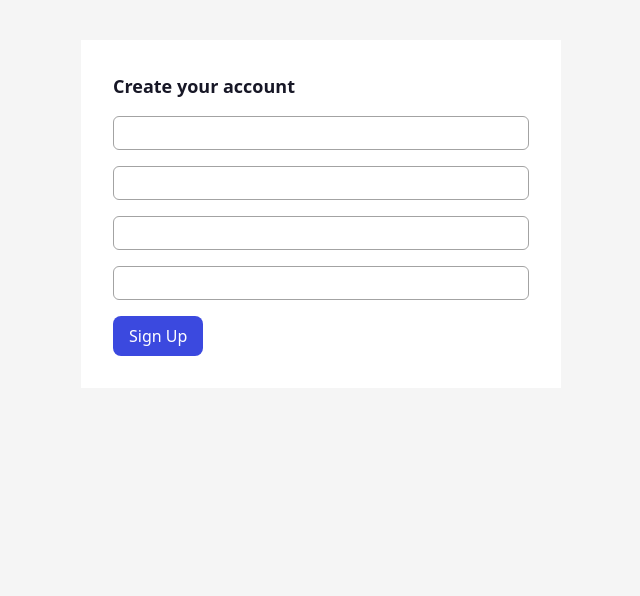
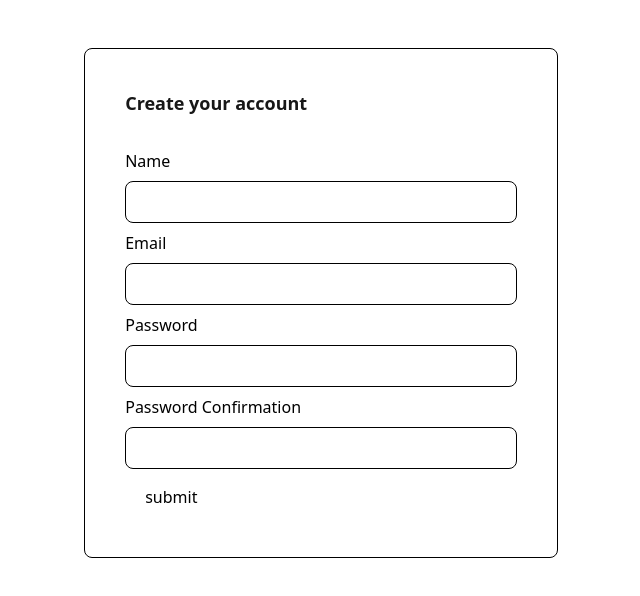
Before and after one commit to leonardomp22000/dev-to-react, a Next.js app: page /CreateUserForm in a window 1280 px wide. Shown: the top 596 px of the page, without its empty margins (319-959 px from the left). Built offline with nearby package versions, Linux system fonts and the light colour scheme.

Commit message:
feat: User registration already. Pendding validations

```diff
--- a/api.js
+++ b/api.js
@@ -14,7 +14,6 @@ export async function registration(name, email, password) {
         })
     })
     const json = await response.json()
-    const isSucces = json.success
-    return isSucces
+    return json.success
 }
 // https://apidevto.onrender.com/users
--- a/components/MainContent.jsx
+++ b/components/MainContent.jsx
@@ -1,4 +1,5 @@
 import { Advertisement } from "@/components/Advertisement";
+
 export function MainContent() {
   return (
     <section>
@@ -51,6 +52,8 @@ export function MainContent() {
             >
               Check out the prompt
             </a>
+
+
           </div>
         </div>
       </article>
--- a/pages/CreateAccount.jsx
+++ b/pages/CreateAccount.jsx
@@ -7,6 +7,7 @@ import {
   Google,
 } from "@/components/SVGS";
 import { useState } from "react";
+import Link from "next/link";
 export default function CreateAccount() {
   const singUpOptions = [
     { icon: Apple(), text: "Sign up with Apple" },
@@ -15,13 +16,9 @@ export default function CreateAccount() {
     { icon: GitHub(), text: "Sign up with GitHub" },
     { icon: Google(), text: "Sign up with Google" },
     { icon: "💬", text: "Sign up with Twitter (X)" },
-    { icon: Email(), text: "Sign up with Email" },
   ];
   const [logInShow, setLogInShow] = useState(false);
 
-  function handleShowHideRegistration() {
-    setLogInShow(!logInShow);
-  }
   return (
     <main className="min-h-screen  bg-[#FFFFFF]">
       <div className="flex justify-center content-start">
@@ -49,8 +46,15 @@ export default function CreateAccount() {
                   {option.text}
                 </span>
               </div>
+
             );
           })}
+          <div className="cursor-pointer p-4 flex m-2 w-full border  border-[#D4D4D4] rounded-lg text-[Helvetica] font-normal text-sm hover:bg-[#F5F5F5]">
+            {Email()}
+            <Link className="flex justify-center items-center w-full" href="/CreateUserForm">
+              Sign Up with email
+            </Link>
+          </div>
           <div className="flex justify-center w-full my-5 border-b pb-5 border-[#E5E5E5]">
             <p className="  text-[#828481] w-4/5 text-center  italic">
               By signing up, you are agreeing to our{" "}
@@ -70,49 +74,10 @@ export default function CreateAccount() {
 
           <p className="mb-16 text-[#242B32]">
             Already have an account?{" "}
-            <a
-              className=" text-[#3B49DF]"
-              href="#Registration"
-              onClick={handleShowHideRegistration}
-            >
+            <a className=" text-[#3B49DF]" href="#Registration">
               Log In
             </a>
           </p>
-          <section className="w-full">
-            {" "}
-
-              <div className="w-full mb-16 ">
-                <form className="flex flex-col w-full" action="">
-                  <div>
-                    <p>Email</p>
-                    <input
-                      className=" border  border-[#D4D4D4] rounded-lg w-full p-2"
-                      type="email"
-                    />
-                  </div>
-                  <div>
-                    <p>Password</p>
-                    <input
-                      className=" border  border-[#D4D4D4] rounded-lg w-full p-2"
-                      type="text"
-                    />
-                  </div>
-                  <div className="flex justify-between">
-                  <span><input type="checkbox" /> Remember me </span>
-
-                    <a className="text-[#415AE3] flex flex-end] " href="">Forgot Password?</a>
-                  </div>
-
-                  <button className="w-full bg-[#3B49DF] hover:bg-[#2F3AB2] p-4 rounded-lg my-6 text-[#F9CCD2]">
-                        Log In
-                  </button>
-                </form>
-                <p>
-
-                </p>
-              </div>
-
-          </section>
         </div>
       </div>
     </main>
--- a/pages/CreateUserForm.jsx
+++ b/pages/CreateUserForm.jsx
@@ -1,124 +1,105 @@
+import { useForm } from "react-hook-form";
 import { registration } from "@/api";
-import { useForm } from "react-hook-form";
-import { Toaster } from "sonner";
-import { toast } from "sonner";
-import { clsx } from "clsx";
+
 
 export default function CreateUserForm() {
-  const {
-    handleSubmit,
-    register,
-    formState: { errors },
-    setError,
-  } = useForm();
+  const { register, handleSubmit } = useForm();
+  async function onSubmit(data) {
 
-  async function onSend(data) {
-    console.log("Entra en la funcion");
-    console.log(data);
     try {
-      console.log(data);
-      const response = await registration(data);
-      if (response === true) {
-        toast.success("Usuario creado");
-        console.log("Success");
-      } else {
-        console.log("Algo paso");
-      }
-    } catch (error) {
-      toast.error("Error al crear usuario");
-      console.error("Login error", error);
-    }
+      const response = await registration(data.name, data.email, data.password);
+
+      if (response) {
+        // Apartados para sonner
+        console.log("Registrado correctamente");
+      }else{
+        // Apartado para sonner
+        console.log("Las credenciales ya estan en uso")
       }
 
+    } catch (error) {
+      console.error("Error al registrar: ", error)
+    }
+
+  }
   return (
-    <main className="flex justify-center p-10 w-full  ">
-
-      <section className="p-8 bg-white w-2/5">
-        <h1 className="text-[Helvetica], text-lg font-semibold text-[#171726] mb-4">
+    <main className="bg-white min-h-screen p-12 ">
+      <section className="flex justify-center">
+        <div className=" p-10 border border-[color:var(--border-color)] w-2/5 rounded-lg">
+          <h1 className="text-[Helvetica] font-bold mb-8 text-lg text-[#171717]">
             Create your account
           </h1>
-
-        <form onSubmit={handleSubmit(onSend)} action="">
-          <div className="flex flex-col w-full my-4">
-            {/* <label  htmlFor="name">
-              Nombre <span className="text-red-600 text-xs">*</span>{" "}
-            </label>
-            */}
+          <form
+            onSubmit={handleSubmit(onSubmit)}
+            className="flex flex-col gap-2"
+          >
+            <div className="flex flex-col gap-2">
+              <label htmlFor="name">Name</label>
               <input
-              className="font-Helvetica text-base rounded-md px-4 border border-[#A3A3A3] focus:border-2 focus:border-[#0000FF] focus:outline-none p-1"
-              type="text "
-
+                className="w-full p-2 border border-[color:var(--border-color-input)] rounded-lg"
+                type="text"
                 {...register("name", {
                   required: {
                     value: true,
-                  message: "Nombre de usuario requerido",
+                    message: "El campo es requerido",
                   },
                 })}
               />
             </div>
 
-          <div className="flex flex-col w-full my-4">
-            {/* <label className="" htmlFor="email">
-              Email <span className="text-red-600 text-xs">*</span>
-            </label>*/}
-
+            <div className="flex flex-col gap-2">
+              <label htmlFor="email">Email</label>
               <input
-              className="font-Helvetica text-base rounded-md px-4 border border-[#A3A3A3] focus:border-2 focus:border-[#0000FF] focus:outline-none p-1"
-              type="text "
-              id="email"
+                className="w-full p-2 border border-[color:var(--border-color-input)] rounded-lg"
+                type="email"
                 {...register("email", {
                   required: {
                     value: true,
-                  message: "email requerido",
-                },
-              })}
-            />
-          </div>
-          <div className="flex flex-col w-full my-4">
-            {/*  <label className="" htmlFor="password">
-              Password <span className="text-red-600 text-xs">*</span>
-            </label>*/}
-
-            <input
-              className="font-Helvetica text-base rounded-md px-4 border border-[#A3A3A3] focus:border-2 focus:border-[#0000FF] focus:outline-none p-1"
-              type="text "
-              id="password"
-              {...register("password", {
-                required: {
-                  value: true,
-                  message: "email requerido",
-                },
-              })}
-            />
-          </div>
-          <div className="flex flex-col w-full my-4">
-            {/*
-                <label className="" htmlFor="passwordConfirmation">
-              Password Confirmation{" "}
-              <span className="text-red-600 text-xs">*</span>
-            </label>
-             */}
-
-            <input
-              className="font-Helvetica text-base rounded-md px-4 border border-[#A3A3A3] focus:border-2 focus:border-[#0000FF] focus:outline-none p-1"
-              type="text "
-              id="passwordConfirmation"
-              {...register("passwordConfirmation", {
-                required: {
-                  value: true,
-                  message: "email requerido",
+                    message: "El campo es requerido",
                   },
                 })}
               />
             </div>
 
-          <button type="submit"  className=" p-2 px-4 text-white bg-[#3B49DF] rounded-lg">
-            Sign Up
-          </button>
+            <div className="flex flex-col gap-2">
+              <label htmlFor="password">Password</label>
+              <input
+                className="w-full p-2 border border-[color:var(--border-color-input)] rounded-lg"
+                type="text"
+                {...register("password", {
+                  required: {
+                    value: true,
+                    message: "El campo es requerido",
+                  },
+                })}
+              />
+            </div>
 
+            <div className="flex flex-col gap-2">
+              <label htmlFor="password-confirmation">
+                Password Confirmation
+              </label>
+              <input
+                className="w-full p-2 border border-[color:var(--border-color-input)] rounded-lg"
+                type="text"
+                {...register("pasword-confirmation", {
+                  required: {
+                    value: true,
+                    message: "El campo es requerido",
+                  },
+                })}
+              />
+            </div>
+
+            <div>
+              <input
+                className="p-2 px-5 bg-[color:var(--button-color)] rounded-lg text-[color:var(--text-button-color)] hover:bg-[#2F3AB2]"
+                type="submit"
+                value="submit"
+              />
+            </div>
           </form>
-
-
+        </div>
       </section>
     </main>
   );
--- a/pages/_document.jsx
+++ b/pages/_document.jsx
@@ -1,5 +1,5 @@
 import { Html, Head, Main, NextScript } from "next/document";
-import NavBar from "@/components/navBar";
+
 
 export default function Document() {
   return (
--- a/pages/index.jsx
+++ b/pages/index.jsx
@@ -14,6 +14,7 @@ export default function Home() {
   return (
     <main className="min-h-screen ">
       <section className="h-14">
+
         <NavBar />
       </section>
 
--- a/styles/globals.css
+++ b/styles/globals.css
@@ -10,9 +10,10 @@
 
 @media (prefers-color-scheme: dark) {
   :root {
-    --foreground-rgb: 255, 255, 255;
-    --background-start-rgb: 0, 0, 0;
-    --background-end-rgb: 0, 0, 0;
+    --border-color: #F3F3F3;
+    --border-color-input: #D7D7D7;
+    --button-color: #3B49DF;
+    --text-button-color: #F9F9F9;
   }
 }
 
```
Lines whose indentation alone changed are shown as unchanged.
